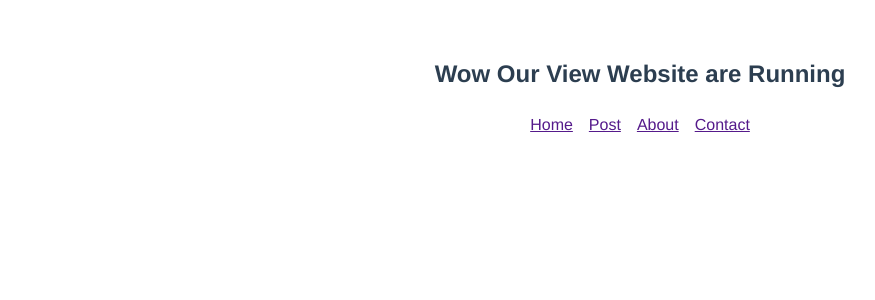
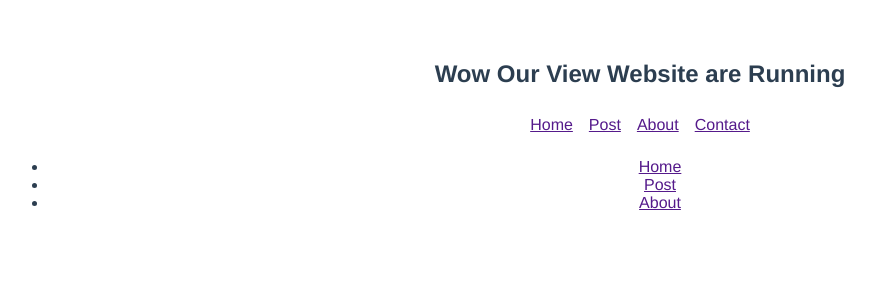
Before and after one commit to sabbirhossain540/Vue-js-Fundermentals, a Vue app in the folder vue-practice/: page / in a window 1280 px wide. Shown: the top 300 px of the page, without its empty margins (0-875 px from the left). Built offline with nearby package versions, Linux system fonts and the light colour scheme.

Commit message:
Vue Component

```diff
--- a/vue-practice/src/App.vue
+++ b/vue-practice/src/App.vue
@@ -2,6 +2,15 @@
   <div id="app">
     <h2>{{ title }}</h2>
     <navbar></navbar>
+
+    <nav>
+      <ul>
+        <li><a href="">Home</a></li>
+        <li><a href="">Post</a></li>
+        <li><a href="">About</a></li>
+      </ul>
+    </nav>
+
   </div>
 </template>
 
--- a/vue-practice/src/components/Navbar.vue
+++ b/vue-practice/src/components/Navbar.vue
@@ -25,13 +25,13 @@
 
 </script>
 
-<style>
+<style scoped>
 	nav{
 		text-align: center;
 	}
 
 	nav ul{
-		padding: 0
+		padding: 0;
 	}
 	nav li{
 		display: inline-block;
```
Also changed, not shown: 1 other file (tests, documents, lock files or other folders).
